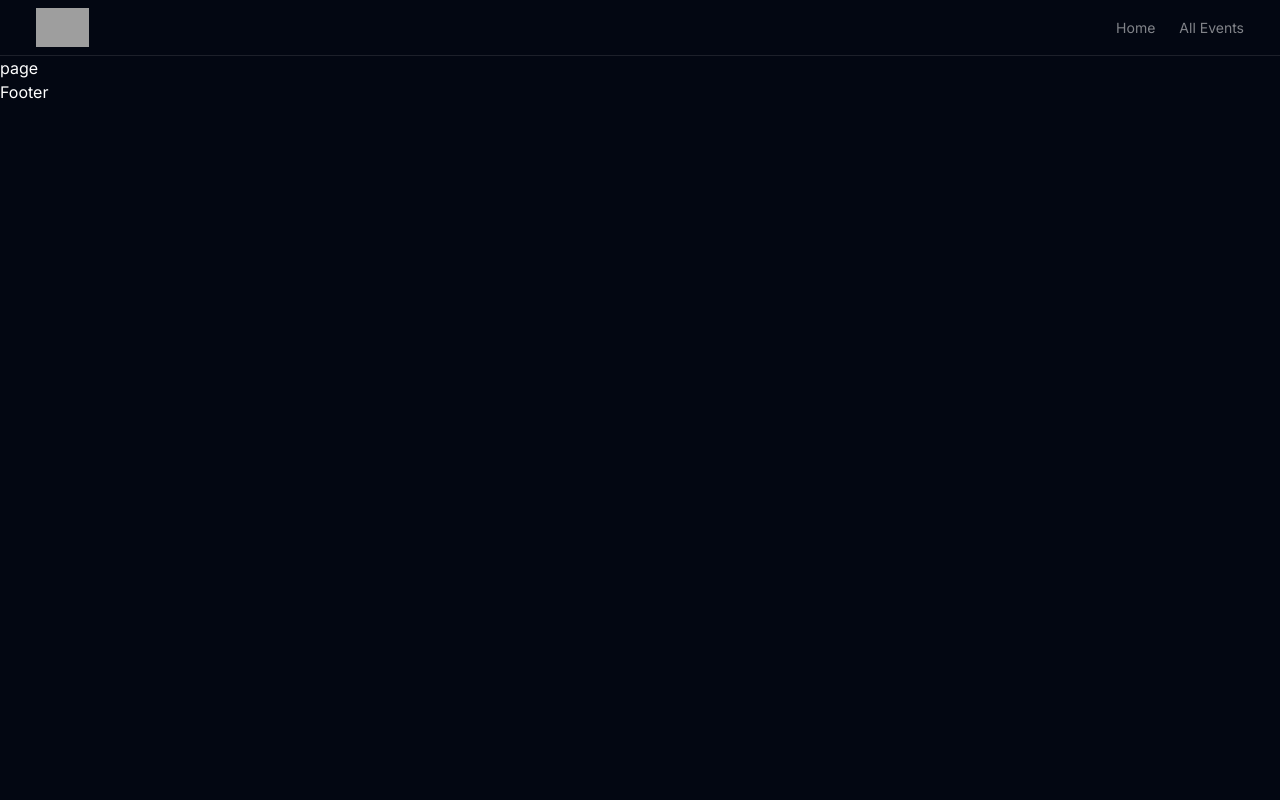
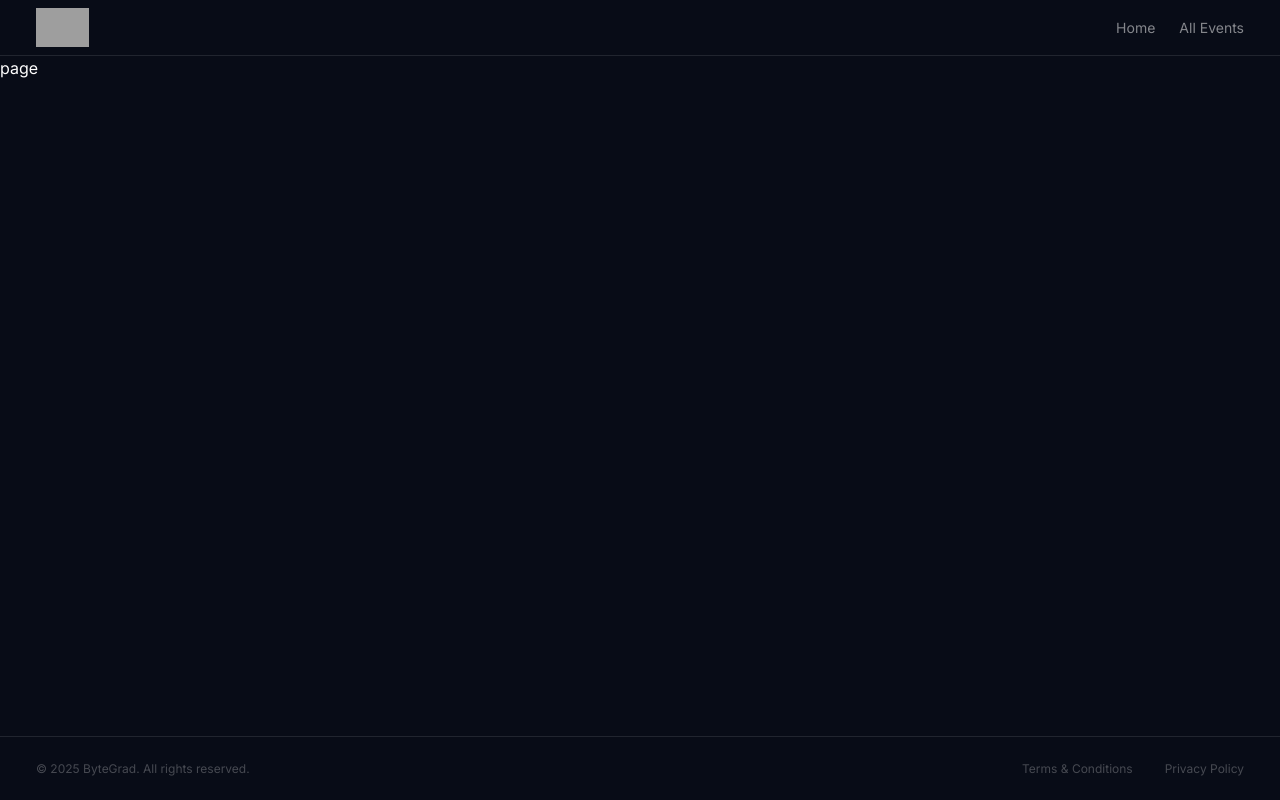
Before and after one commit to spencerattick/bytegrad-react-nextjs-course, a Next.js app in the folder evento/: page /privacy-policy in a window 1280 px wide. Built offline with nearby package versions, Linux system fonts and the light colour scheme; grey boxes are pictures that could not be loaded.

Commit message:
style footer

```diff
--- a/evento/src/app/layout.tsx
+++ b/evento/src/app/layout.tsx
@@ -3,6 +3,7 @@
 import "./globals.css";
 import Header from "@/components/header";
 import Footer from "@/components/footer";
+import Container from "@/components/container";
 
 const inter = Inter({ subsets: ["latin"] });
 
@@ -19,9 +20,11 @@
   return (
     <html lang="en">
       <body className={`${inter.className} bg-gray-950 text-white`}>
-        <Header />
-        {children}
-        <Footer />
+        <Container>
+          <Header />
+          {children}
+          <Footer />
+        </Container>
       </body>
     </html>
   );
--- /dev/null
+++ b/evento/src/components/container.tsx
@@ -0,0 +1,7 @@
+export default function Container({ children }) {
+  return (
+    <div className="flex flex-col max-w-7xl mx-auto bg-white/[2%] min-h-screen">
+      {children}
+    </div>
+  );
+}
--- a/evento/src/components/footer.tsx
+++ b/evento/src/components/footer.tsx
@@ -1,5 +1,23 @@
+import Link from "next/link";
+
+const routes = [
+  { path: "/terms-conditions", name: "Terms & Conditions" },
+  { path: "/privacy-policy", name: "Privacy Policy" },
+];
+
 export default function Footer() {
   return (
-    <footer>Footer</footer>
-  )
+    <footer className="mt-auto flex items-center justify-between h-16 border-t border-white/10 px-3 sm:px-9 text-xs text-white/25">
+      <small className="text-xs">&copy; 2025 ByteGrad. All rights reserved.</small>
+      <ul className="flex gap-x-3 sm:gap-x-8">
+        {routes.map((route) => {
+          return (
+            <li key={route.path}>
+              <Link href={route.path}>{route.name}</Link>
+            </li>
+          );
+        })}
+      </ul>
+    </footer>
+  );
 }
```
